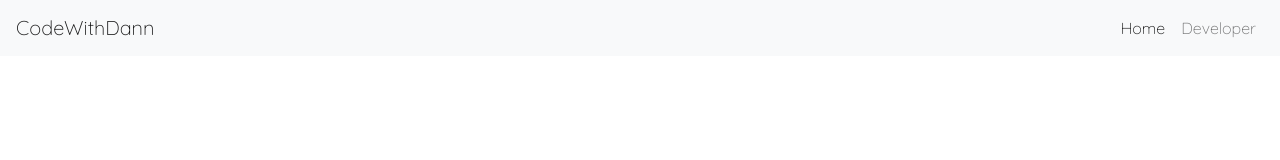
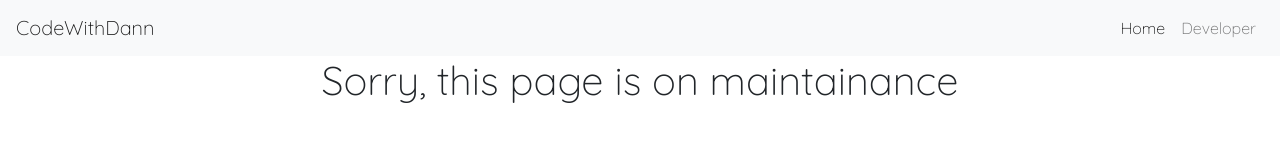
Before and after one commit to codewithdann/codewithdann.github.io, a plain HTML site: page index.html in a window 1280 px wide. Drawn offline with nearby package versions, Linux system fonts and the light colour scheme; some icons are missing.

Commit message:
Update index.html

```diff
--- a/index.html
+++ b/index.html
@@ -37,5 +37,6 @@
     </div>
         </nav>
         <!-- // end -->
+        <center><h1>Sorry, this page is on maintainance</h1></center>
     </body>
 </html>
```
